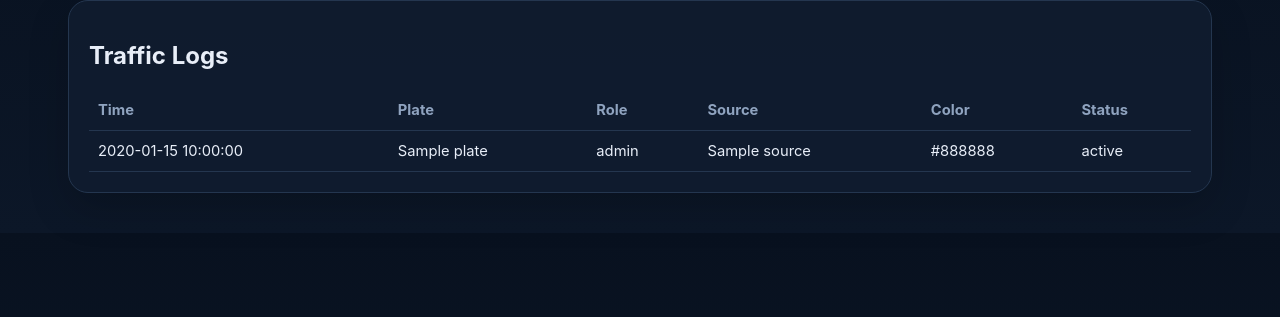
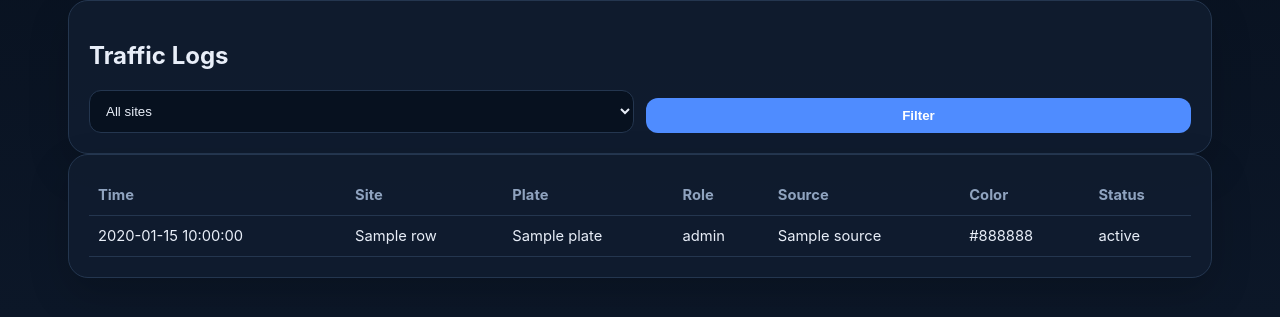
Before and after one commit to bahram-khakbaz/ai-license-plate-access-platform, a Flask app: template templates/logs.html in a window 1280 px wide. Shown: the part 136-453 px from the top of the page. Run offline with Flask 3, Linux system fonts and the light colour scheme; data comes from the database, SQL or seed files in the repository; the template is opened without the code that fills it: most values are stand-ins (such as "Sample title", 1, 10 or a date in 2020); parts of the project's set-up code (start-up, migrations or seed data) failed here and were passed over.

Commit message:
Show site in traffic logs

```diff
--- a/templates/logs.html
+++ b/templates/logs.html
@@ -2,11 +2,17 @@
 {% block content %}
 <section class="panel">
   <h2>Traffic Logs</h2>
+  <form method="get" class="form inline">
+    <select name="site_id"><option value="all">All sites</option>{% for s in sites %}<option value="{{ s.id }}" {% if selected_site_id|string == s.id|string %}selected{% endif %}>{{ s.name }}</option>{% endfor %}</select>
+    <button class="button">Filter</button>
+  </form>
+</section>
+<section class="panel">
   <table>
-    <thead><tr><th>Time</th><th>Plate</th><th>Role</th><th>Source</th><th>Color</th><th>Status</th></tr></thead>
+    <thead><tr><th>Time</th><th>Site</th><th>Plate</th><th>Role</th><th>Source</th><th>Color</th><th>Status</th></tr></thead>
     <tbody>
     {% for r in rows %}
-      <tr><td>{{ r.created_at }}</td><td>{{ r.plate }}</td><td>{{ r.gate_role }}</td><td>{{ r.source }}</td><td>{{ r.plate_color or '-' }}</td><td>{{ r.status or '-' }}</td></tr>
+      <tr><td>{{ r.created_at }}</td><td>{{ r.site_name }}</td><td>{{ r.plate }}</td><td>{{ r.gate_role }}</td><td>{{ r.source }}</td><td>{{ r.plate_color or '-' }}</td><td>{{ r.status or '-' }}</td></tr>
     {% endfor %}
     </tbody>
   </table>
```
